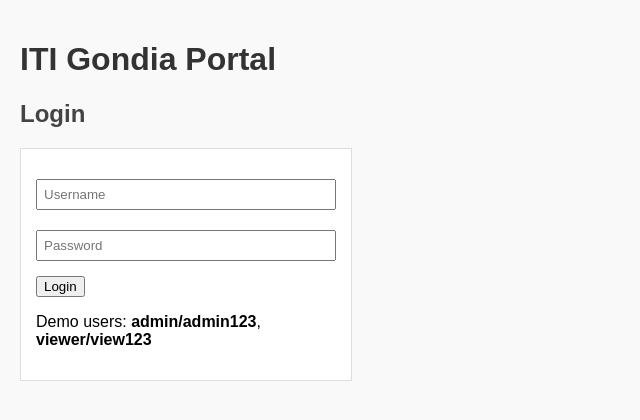
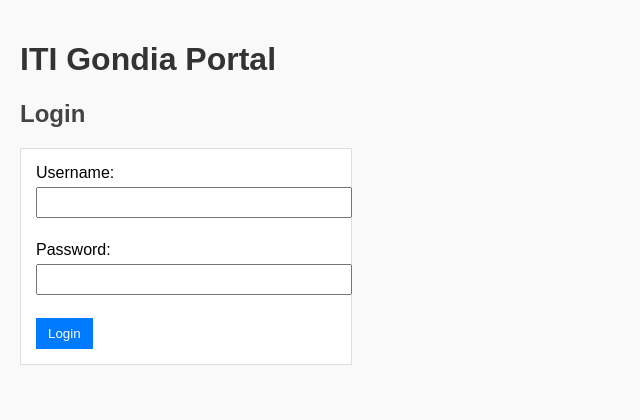
Before and after one commit to anilram4-cyber/iti-gondia-portal, a Flask app: page /login in a window 1280 px wide. Shown: the top 420 px of the page, without its empty margins (0-640 px from the left). Run offline with Flask 3, Linux system fonts and the light colour scheme.

Commit message:
Update login.html

```diff
--- a/ITI_Gondia_Portal_Starter/iti_portal/templates/login.html
+++ b/ITI_Gondia_Portal_Starter/iti_portal/templates/login.html
@@ -1,12 +1,11 @@
 {% extends "layout.html" %}
 {% block content %}
 <h2>Login</h2>
-<form method="post">
-  <div style="display:flex; gap:10px; flex-wrap:wrap; margin:10px 0;">
-    <input class="input" type="text" name="username" placeholder="Username" required>
-    <input class="input" type="password" name="password" placeholder="Password" required>
-    <button class="btn btn-primary" type="submit">Login</button>
-  </div>
-  {% if error %}<div style="color:#dc2626;">{{ error }}</div>{% endif %}
-  <p>Demo users: <b>admin/admin123</b>, <b>viewer/view123</b></p>
+<form method="post" style="margin-top:20px;">
+  <label>Username:</label>
+  <input type="text" name="username" required><br><br>
+  <label>Password:</label>
+  <input type="password" name="password" required><br><br>
+  <input type="submit" value="Login">
+</form>
 {% endblock %}
```
